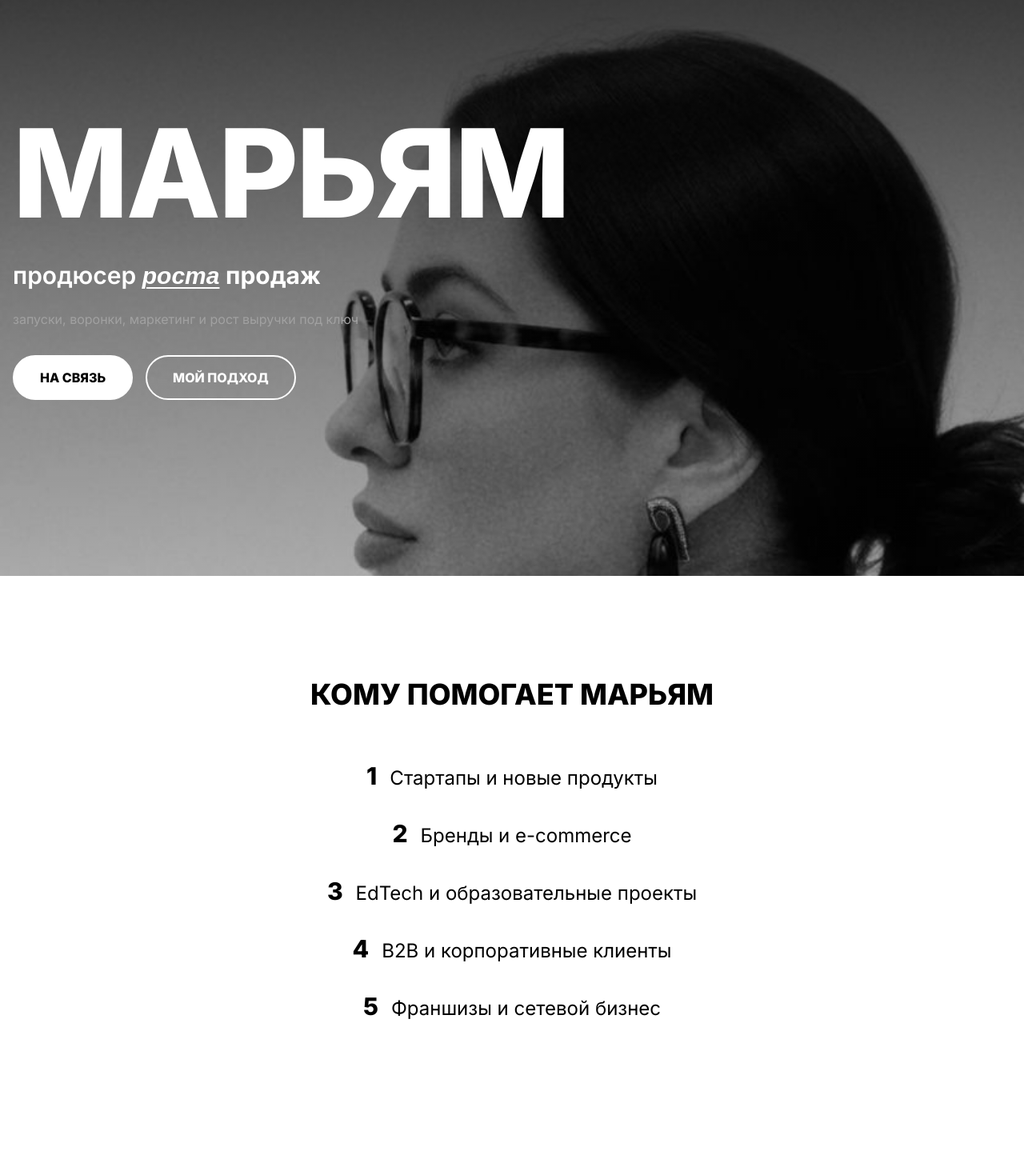
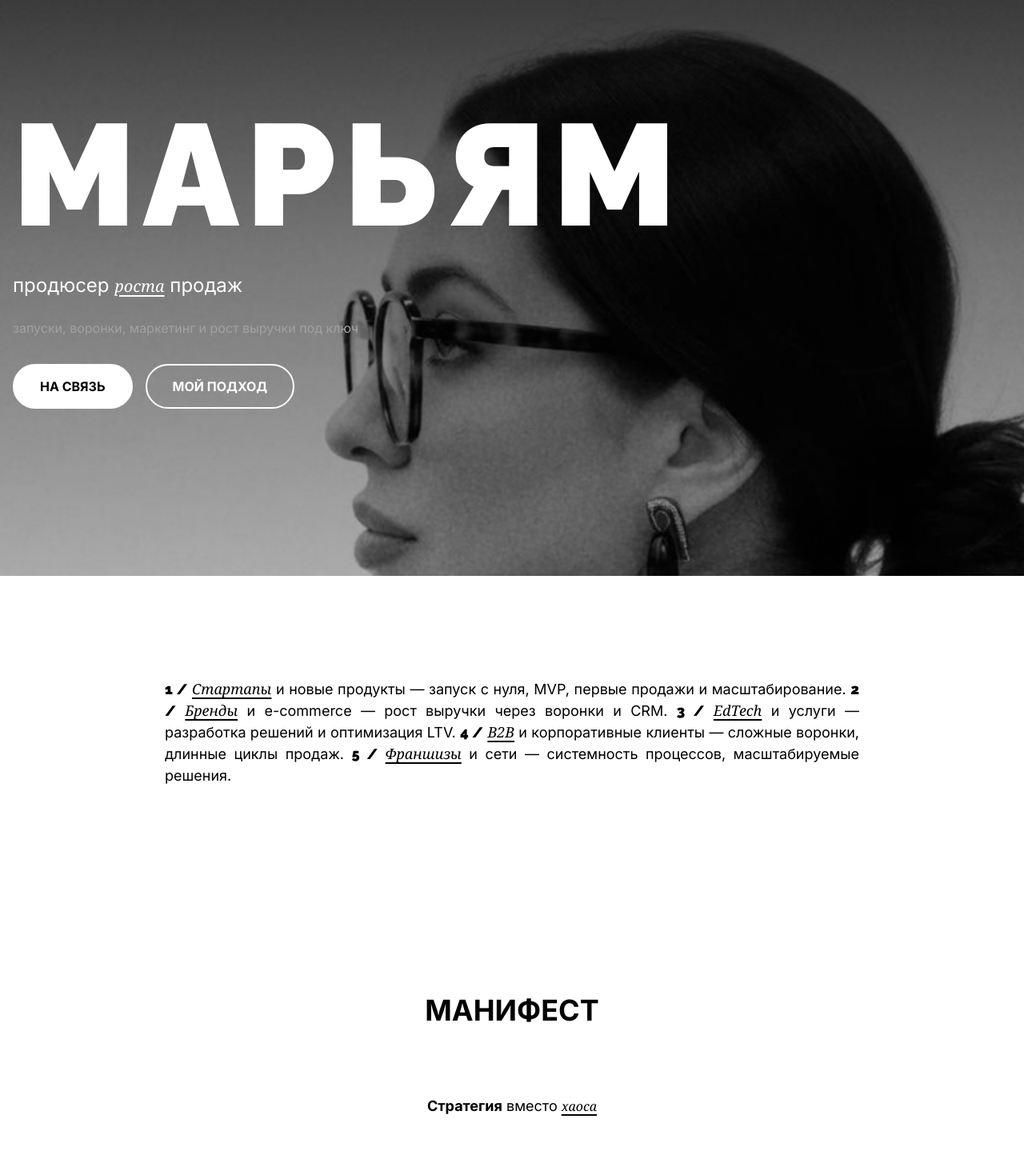
Before and after one commit to sofiassokolova-art/mayyam-website, a Next.js app: page / in a window 1280 px wide. Shown: the part 80-1549 px from the top of the page at 80% size. Built offline with nearby package versions, Linux system fonts and the light colour scheme.

Commit message:
Implement premium typography system: add Raleway Heavy for brand name МАРЬЯМ, update WhoIHelp to single justified paragraph with Raleway numbering and Georgia italic keywords, update Hero with larger brand font, remove Great Vibes completely for cleaner premium look

```diff
--- a/src/app/globals.css
+++ b/src/app/globals.css
@@ -74,8 +74,10 @@ body {
   font-family: var(--font-vibes), cursive;
 }
 
-.font-script {
-  font-family: var(--font-vibes), cursive;
+.font-brand {
+  font-family: var(--font-raleway), sans-serif;
+  font-weight: 900;
+  letter-spacing: 0.05em; /* чуть увеличенный трекинг для премиум-стиля */
 }
 
 /* Линии подчёркивания/бордеры — в лайме, тонкие h-[2px] */
--- a/src/app/layout.tsx
+++ b/src/app/layout.tsx
@@ -1,24 +1,18 @@
 import type { Metadata } from "next";
-import { Inter, Playfair_Display, Great_Vibes } from "next/font/google";
+import { Inter, Raleway } from "next/font/google";
 import "./globals.css";
 
 const inter = Inter({
   subsets: ["latin"],
   variable: "--font-sans",
-  weight: ["100", "200", "300", "400", "500", "600", "700", "800", "900"],
+  weight: ["400", "500", "600", "700"],
 });
 
-const playfair = Playfair_Display({
-  subsets: ["latin"],
-  variable: "--font-serif",
-  weight: ["400", "600", "700", "800", "900"],
-  style: ["italic", "normal"],
-});
-
-const vibes = Great_Vibes({
-  subsets: ["latin"],
-  variable: "--font-vibes",
-  weight: ["400"],
+const raleway = Raleway({
+  weight: ["900"], // Heavy
+  subsets: ["latin", "cyrillic"],
+  variable: "--font-raleway",
+  display: "swap",
 });
 
 
@@ -33,8 +27,8 @@ export default function RootLayout({
   children: React.ReactNode;
 }>) {
   return (
-    <html lang="ru" className={vibes.variable}>
-      <body className={`${inter.variable} ${playfair.variable} ${vibes.variable} font-sans antialiased`}>
+    <html lang="ru">
+      <body className={`${inter.variable} ${raleway.variable} font-sans antialiased`}>
         {children}
       </body>
     </html>
--- a/src/components/Hero.tsx
+++ b/src/components/Hero.tsx
@@ -55,7 +55,7 @@ const Hero = () => {
               {/* Brand Name */}
               <motion.h1
                 variants={itemVariants}
-                className="text-[clamp(80px,12vw,200px)] text-white font-extrabold leading-none uppercase tracking-[-0.02em] mb-8"
+                className="font-brand text-[clamp(60px,15vw,180px)] text-white leading-[1] uppercase mb-8"
               >
                 МАРЬЯМ
               </motion.h1>
@@ -63,11 +63,11 @@ const Hero = () => {
               {/* Role */}
               <motion.h2
                 variants={itemVariants}
-                className="text-white text-2xl md:text-3xl font-semibold mb-6"
+                className="text-white text-xl md:text-2xl font-normal mb-6"
               >
                 продюсер{" "}
-                <span className="font-serif italic underline decoration-lime decoration-2 underline-offset-4">роста</span>{" "}
-                <span className="font-bold">продаж</span>
+                <span className="font-serif italic text-lg md:text-xl underline decoration-lime decoration-2 underline-offset-4">роста</span>{" "}
+                <span className="font-normal">продаж</span>
               </motion.h2>
 
               {/* Subline */}
--- a/src/components/MyApproach.tsx
+++ b/src/components/MyApproach.tsx
@@ -43,7 +43,7 @@ const MyApproach = () => {
         >
           <motion.h2
             variants={itemVariants}
-            className="text-ink text-3xl md:text-4xl font-extrabold uppercase mb-16 text-center"
+            className="text-ink text-2xl md:text-[36px] font-bold uppercase mb-16 text-center"
           >
             Мой подход
           </motion.h2>
@@ -51,7 +51,7 @@ const MyApproach = () => {
           <div className="space-y-8 md:space-y-12">
             <motion.p
               variants={itemVariants}
-              className="text-ink text-xl md:text-2xl leading-[1.6] font-normal"
+              className="text-ink text-base md:text-[18px] leading-[1.6] font-normal"
             >
               Начинаю с глубокого анализа вашего бизнеса. Изучаю текущие процессы, выявляю узкие места и точки роста.
               Не работаю по шаблонам — каждое решение строится под конкретные задачи и особенности ниши.
@@ -59,7 +59,7 @@ const MyApproach = () => {
 
             <motion.p
               variants={itemVariants}
-              className="text-ink text-xl md:text-2xl leading-[1.6] font-normal"
+              className="text-ink text-base md:text-[18px] leading-[1.6] font-normal"
             >
               Внедряю изменения поэтапно. Сначала запускаем минимальные изменения и тестируем результат.
               Затем масштабируем успешные решения и корректируем неработающие. Каждый шаг измеряем метриками.
@@ -67,7 +67,7 @@ const MyApproach = () => {
 
             <motion.p
               variants={itemVariants}
-              className="text-ink text-xl md:text-2xl leading-[1.6] font-normal"
+              className="text-ink text-base md:text-[18px] leading-[1.6] font-normal"
             >
               Строю системы, которые работают без вашего постоянного участия. Автоматизирую процессы,
               выстраиваю воронки, внедряю инструменты аналитики. Результат — предсказуемый рост выручки месяц за месяцем.
--- a/src/components/Philosophy.tsx
+++ b/src/components/Philosophy.tsx
@@ -30,7 +30,7 @@ const Philosophy = () => {
           animate={isInView ? "visible" : "hidden"}
           className="max-w-4xl mx-auto text-center"
         >
-          <blockquote className="text-white text-4xl md:text-6xl lg:text-7xl font-extrabold leading-[1.2] tracking-tight">
+          <blockquote className="text-white text-3xl md:text-5xl lg:text-6xl font-bold leading-[1.2] tracking-tight">
             «Я строю системы роста.{" "}
             <span className="block mt-4">
               Моя метрика — выручка»
--- a/src/components/SimpleManifest.tsx
+++ b/src/components/SimpleManifest.tsx
@@ -58,7 +58,7 @@ const SimpleManifest = () => {
         >
           <motion.h2
             variants={itemVariants}
-            className="text-ink text-3xl md:text-4xl font-extrabold uppercase mb-20"
+            className="text-ink text-2xl md:text-[36px] font-bold uppercase mb-20"
           >
             Манифест
           </motion.h2>
@@ -73,10 +73,10 @@ const SimpleManifest = () => {
                 variants={itemVariants}
                 className="text-center"
               >
-                <h3 className="text-ink text-2xl md:text-3xl font-normal leading-[1.8]">
-                  <span className="font-extrabold">{principle.title}</span>
+                <h3 className="text-ink text-lg md:text-[18px] font-normal leading-[1.8]">
+                  <span className="font-bold">{principle.title}</span>
                   {" вместо "}
-                  <span className="font-script underline decoration-lime decoration-2 underline-offset-4">
+                  <span className="font-serif italic text-base md:text-[16px] underline decoration-lime decoration-2 underline-offset-4">
                     {principle.accent}
                   </span>
                 </h3>
--- a/src/components/WhoIHelp.tsx
+++ b/src/components/WhoIHelp.tsx
@@ -8,24 +8,9 @@ const WhoIHelp = () => {
   const ref = useRef(null);
   const isInView = useInView(ref, { once: true, margin: "-100px" });
 
-  const directions = [
-    "Стартапы и новые продукты",
-    "Бренды и e-commerce",
-    "EdTech и образовательные проекты",
-    "B2B и корпоративные клиенты",
-    "Франшизы и сетевой бизнес"
-  ];
+  const fullText = `1 / Стартапы и новые продукты — запуск с нуля, MVP, первые продажи и масштабирование. 2 / Бренды и e-commerce — рост выручки через воронки и CRM. 3 / EdTech и услуги — разработка решений и оптимизация LTV. 4 / B2B и корпоративные клиенты — сложные воронки, длинные циклы продаж. 5 / Франшизы и сети — системность процессов, масштабируемые решения.`;
 
-  const containerVariants = {
-    hidden: { opacity: 0 },
-    visible: {
-      opacity: 1,
-      transition: {
-        staggerChildren: 0.15,
-        delayChildren: 0.2,
-      },
-    },
-  };
+  const keywords = ["Стартапы", "Бренды", "EdTech", "B2B", "Франшизы"];
 
   const itemVariants = {
     hidden: { opacity: 0, y: 30 },
@@ -39,40 +24,34 @@ const WhoIHelp = () => {
     },
   };
 
+  const renderStyledText = () => {
+    let result = fullText;
+
+    // Стилизация нумерации с Raleway Heavy
+    result = result.replace(/(\d+)\s*\/\s*/g, '<span style="font-family: var(--font-raleway), sans-serif; font-weight: 900;">$1 /</span> ');
+
+    // Стилизация ключевых слов Georgia italic с подчёркиванием
+    keywords.forEach(keyword => {
+      const regex = new RegExp(`(${keyword})`, 'g');
+      result = result.replace(regex, '<span class="font-serif italic underline decoration-lime decoration-2 underline-offset-4">$1</span>');
+    });
+
+    return result;
+  };
+
   return (
     <section className="bg-paper py-20 md:py-32">
-      <div className="container-custom">
+      <div className="mx-auto max-w-[900px] w-[95%] md:w-full px-4">
         <motion.div
           ref={ref}
-          variants={containerVariants}
+          variants={itemVariants}
           initial="hidden"
           animate={isInView ? "visible" : "hidden"}
-          className="max-w-3xl mx-auto text-center"
         >
-          <motion.h2
-            variants={itemVariants}
-            className="text-ink text-3xl md:text-4xl font-extrabold uppercase mb-16"
-          >
-            Кому помогает Марьям
-          </motion.h2>
-
-          <motion.div
-            variants={containerVariants}
-            className="space-y-8"
-          >
-            {directions.map((direction, index) => (
-              <motion.div
-                key={index}
-                variants={itemVariants}
-                className="text-ink text-xl md:text-2xl font-normal leading-relaxed"
-              >
-                <span className="font-extrabold text-2xl md:text-3xl mr-4">
-                  {index + 1}
-                </span>
-                {direction}
-              </motion.div>
-            ))}
-          </motion.div>
+          <p
+            className="text-ink text-base md:text-[18px] leading-[160%] md:leading-[150%] text-left md:text-justify font-normal"
+            dangerouslySetInnerHTML={{ __html: renderStyledText() }}
+          />
         </motion.div>
       </div>
     </section>
--- a/tailwind.config.ts
+++ b/tailwind.config.ts
@@ -17,9 +17,8 @@ const config: Config = {
     },
     extend: {
       fontFamily: {
-        sans: ["var(--font-sans)", "system-ui", "sans-serif"],
-        serif: ["var(--font-serif)", "serif"],
-        script: ["var(--font-vibes)", "cursive"],
+        sans: ["var(--font-sans)", "Helvetica Neue", "Helvetica", "Arial", "system-ui", "sans-serif"],
+        serif: ["Georgia", "serif"],
       },
       colors: {
         ink: "#000000",
```
